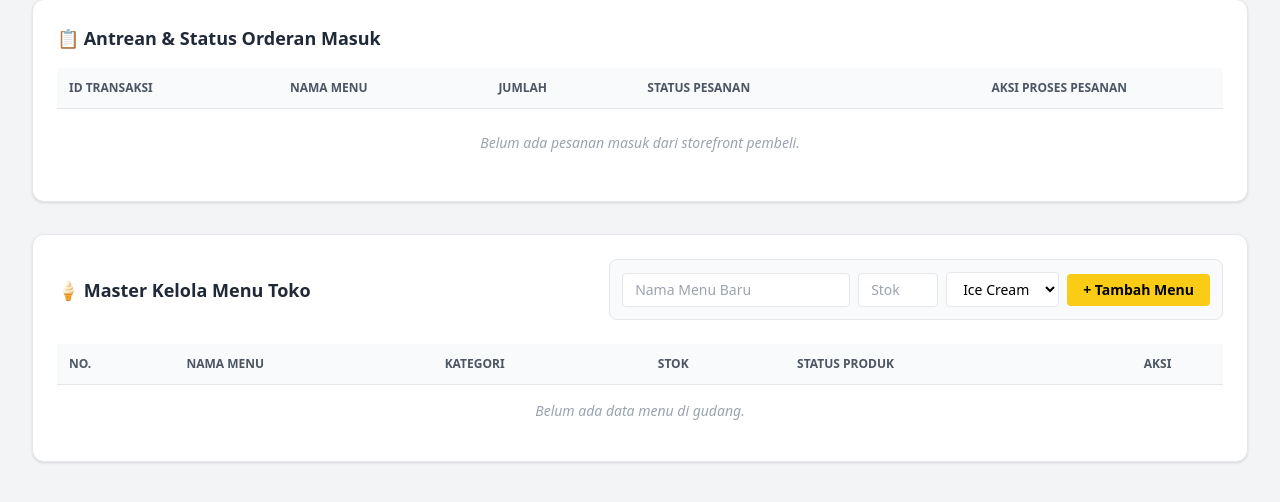
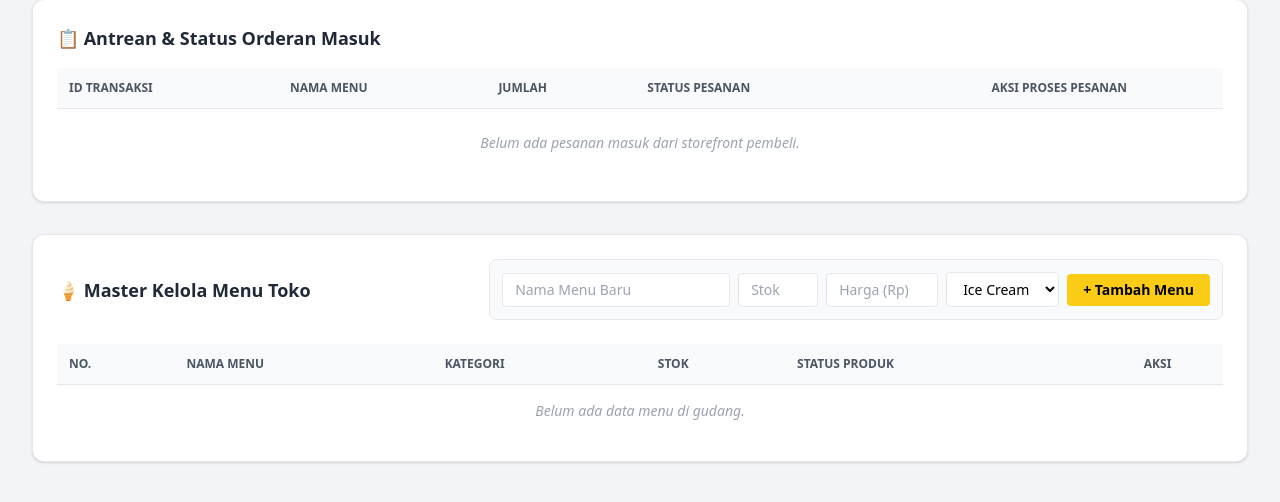
Before and after one commit to a-christiana/alp-webprog, a PHP site: page /dashboard.php in a window 1280 px wide. Shown: the part 231-733 px from the top of the page. Run offline with PHP 8.4, Linux system fonts and the light colour scheme; the visitor is signed in with stand-in values (Sample User, id 1); data that the repository does not hold is empty; some libraries are stand-ins or nearby versions.

Commit message:
update dashboard

```diff
--- a/dashboard.php
+++ b/dashboard.php
@@ -129,6 +129,7 @@ $count_completed = mysqli_num_rows(mysqli_query($conn, "SELECT * FROM `Transacti
                     <input type="hidden" name="action" value="add_menu">
                     <input type="text" name="menu_name" placeholder="Nama Menu Baru" class="px-3 py-1.5 text-sm rounded border bg-white focus:outline-none" required>
                     <input type="number" name="qty" placeholder="Stok" class="w-20 px-3 py-1.5 text-sm rounded border bg-white focus:outline-none" required>
+                    <input type="number" name="price" placeholder="Harga (Rp)" class="w-28 px-3 py-1.5 text-sm rounded border bg-white focus:outline-none" required>
                     <select name="category" class="px-3 py-1.5 text-sm rounded border bg-white focus:outline-none" required>
                         <option value="Ice Cream">Ice Cream</option>
                         <option value="Drinks">Drinks</option>
```
